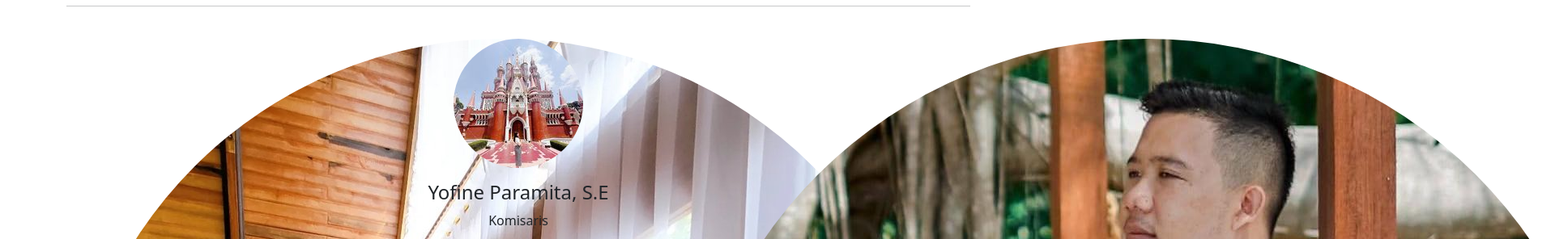
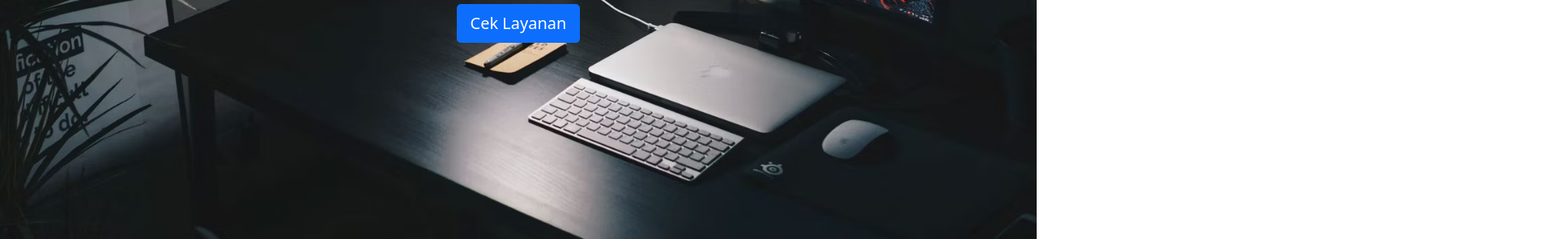
Before and after one commit to Jeroxxx/CV.KIYOMI, a plain HTML site: page index.html in a window 1280 px wide. Shown: the part 391-687 px from the top of the page at 81% size, 1920 px wide, since content can reach past the window. Drawn offline with nearby package versions, Linux system fonts and the light colour scheme; the site is published under a folder, as on GitHub Pages, so addresses that start at the root find nothing; files whose address does not match are found by name.

Commit message:
Update index.html

```diff
--- a/index.html
+++ b/index.html
@@ -4,14 +4,14 @@
     <meta charset="UTF-8" />
     <meta name="viewport" content="width=device-width, initial-scale=1.0" />
     <title>CV. KIYOMI GROUP</title>
-    <link rel="stylesheet" href="/css/reset.css" />
+    <link rel="stylesheet" href="css/reset.css" />
     <link
       href="https://cdn.jsdelivr.net/npm/bootstrap@5.0.2/dist/css/bootstrap.min.css"
       rel="stylesheet"
       integrity="sha384-EVSTQN3/azprG1Anm3QDgpJLIm9Nao0Yz1ztcQTwFspd3yD65VohhpuuCOmLASjC"
       crossorigin="anonymous"
     />
-    <link rel="stylesheet" href="/css/style1.css" />
+    <link rel="stylesheet" href="css/style1.css" />
   </head>
   <body>
     <!------------------------------ Navbar ------------------------------>
```
